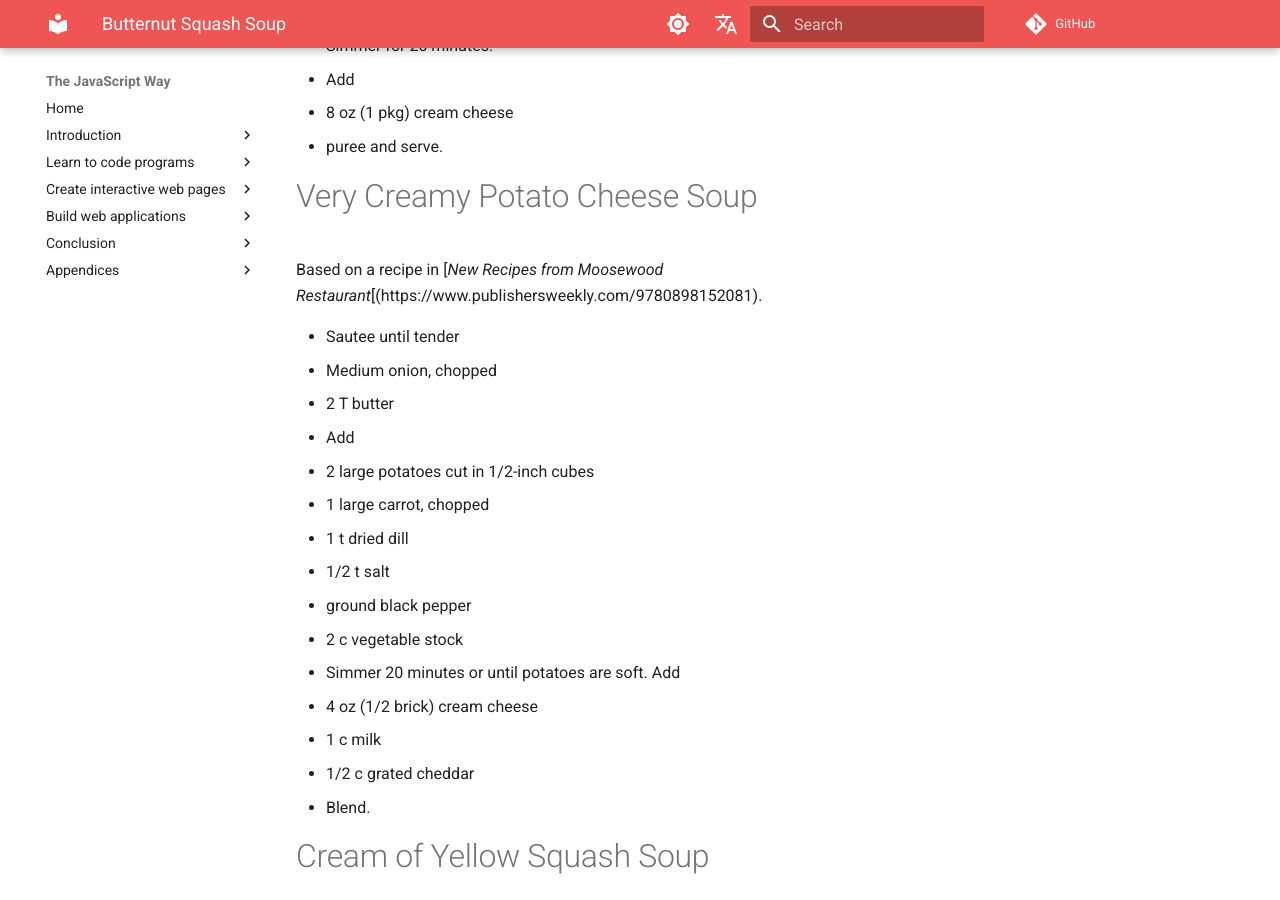
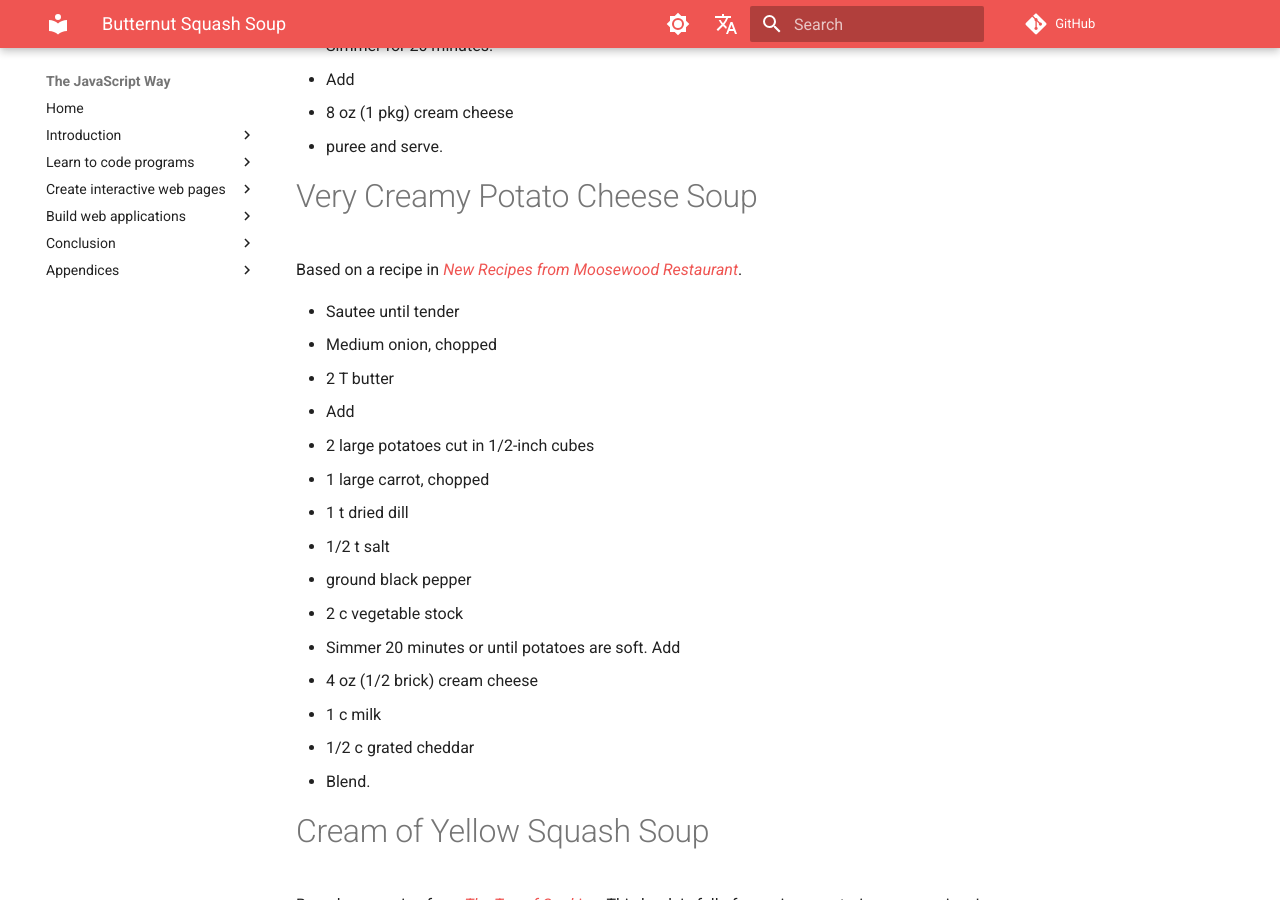
Before and after one commit to HBurgiel/Turnip-Report, an MkDocs documentation site: the page built from manuscript/Cream soups.md, in a window 1280 px wide and 900 px high, scrolled down 532 px. Built offline with MkDocs 1.6.1 and Material for MkDocs 9.7.7, drawn with Linux system fonts in a browser that asks for light colours; comment, search, counter and statistics services are not loaded.

Commit message:
Update Cream soups.md
typo

```diff
--- a/manuscript/Cream soups.md
+++ b/manuscript/Cream soups.md
@@ -20,7 +20,7 @@ Try altering the amount of cream cheese or cayenne.
 
 # Very Creamy Potato Cheese Soup
 
-Based on a recipe in [_New Recipes from Moosewood Restaurant_[(https://www.publishersweekly.com/9780898152081).
+Based on a recipe in [_New Recipes from Moosewood Restaurant_](https://www.publishersweekly.com/9780898152081).
 
 - Sautee until tender
   - Medium onion, chopped
```
